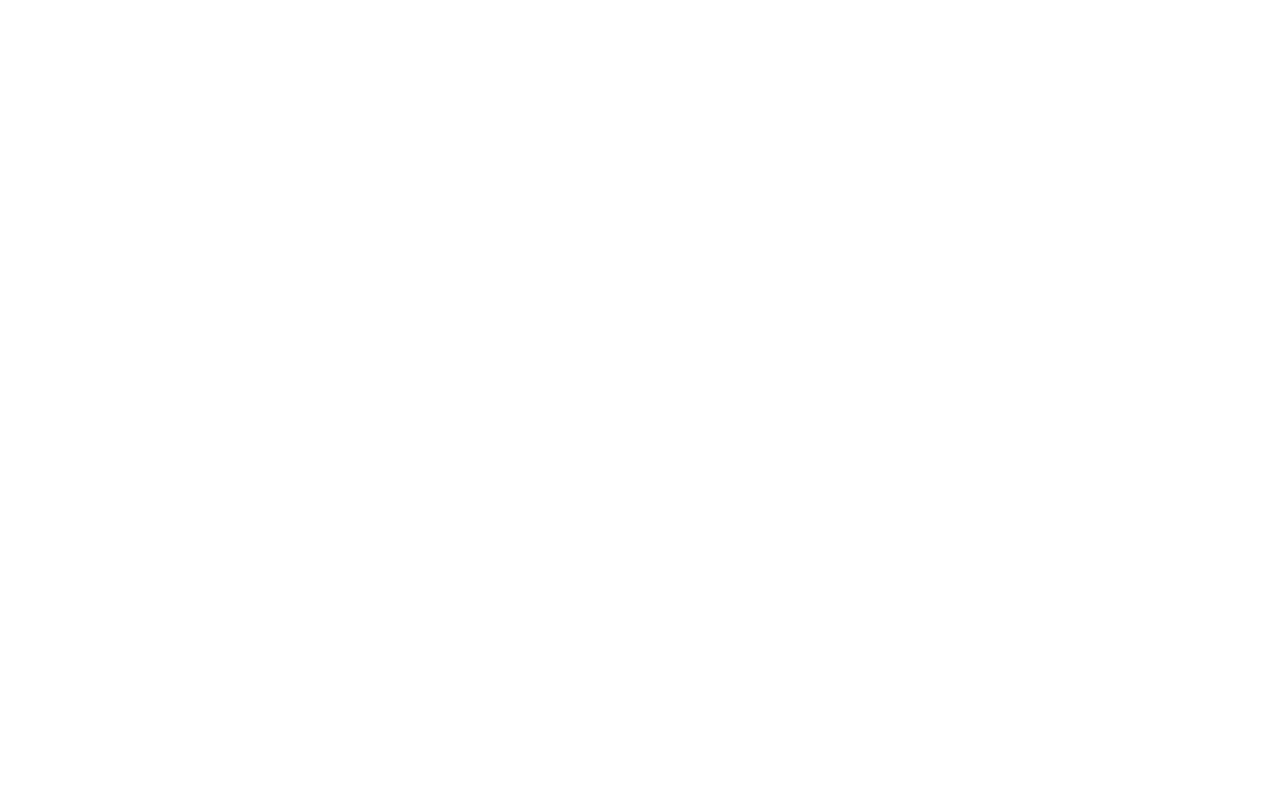
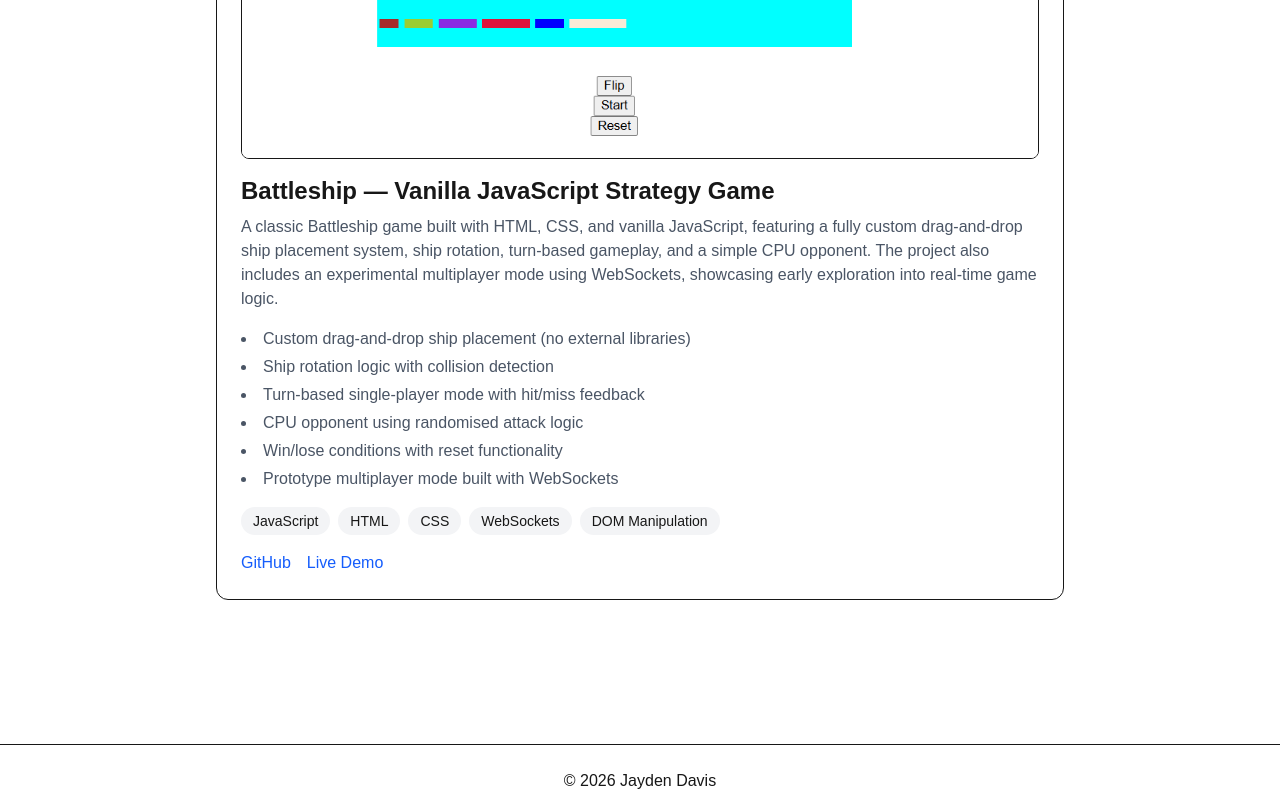
Before and after one commit to jaydendavis746-debug/portfolio, a Next.js app: page /projects in a window 1280 px wide. Shown: the part 3358-4155 px from the top of the page. Before the commit the page ends 3080 px from the top, so only its background shows below. Built offline with nearby package versions, Linux system fonts and the light colour scheme.

Commit message:
third and fourth project card completed

```diff
--- a/src/app/projects/page.js
+++ b/src/app/projects/page.js
@@ -176,6 +176,58 @@
         </div>
 
 
+        <div className="border rounded-xl p-6 hover:shadow-lg transition">
+
+          <img
+            src="/battleships.png"
+            alt="Battleship JavaScript game screenshot"
+            className="rounded-lg border mb-4"
+          />
+
+          <h2 className="text-2xl font-semibold mb-2">Battleship — Vanilla JavaScript Strategy Game</h2>
+
+          <p className="text-gray-600 mb-4">
+            A classic Battleship game built with HTML, CSS, and vanilla JavaScript, featuring a
+            fully custom drag‑and‑drop ship placement system, ship rotation, turn‑based gameplay,
+            and a simple CPU opponent. The project also includes an experimental multiplayer mode
+            using WebSockets, showcasing early exploration into real‑time game logic.
+          </p>
+
+          <ul className="list-disc list-inside text-gray-600 mb-4 space-y-1">
+            <li>Custom drag‑and‑drop ship placement (no external libraries)</li>
+            <li>Ship rotation logic with collision detection</li>
+            <li>Turn‑based single‑player mode with hit/miss feedback</li>
+            <li>CPU opponent using randomised attack logic</li>
+            <li>Win/lose conditions with reset functionality</li>
+            <li>Prototype multiplayer mode built with WebSockets</li>
+          </ul>
+
+          <div className="flex flex-wrap gap-2 mb-4">
+            <span className="px-3 py-1 bg-gray-100 rounded-full text-sm">JavaScript</span>
+            <span className="px-3 py-1 bg-gray-100 rounded-full text-sm">HTML</span>
+            <span className="px-3 py-1 bg-gray-100 rounded-full text-sm">CSS</span>
+            <span className="px-3 py-1 bg-gray-100 rounded-full text-sm">WebSockets</span>
+            <span className="px-3 py-1 bg-gray-100 rounded-full text-sm">DOM Manipulation</span>
+          </div>
+
+          <div className="flex gap-4">
+            <a
+              href="https://github.com/jaydendavis746-debug/Battleship-game-project"
+              className="text-blue-600 hover:underline"
+              target="_blank"
+            >
+              GitHub
+            </a>
+            <a
+              href="https://jaydendavis746-debug.github.io/Battleship-game-project"
+              className="text-blue-600 hover:underline"
+              target="_blank"
+            >
+              Live Demo
+            </a>
+          </div>
+        </div>
+
 
 
 
```
Also changed, not shown: public/battleships.png (added), public/comicuniverse.png (added).
